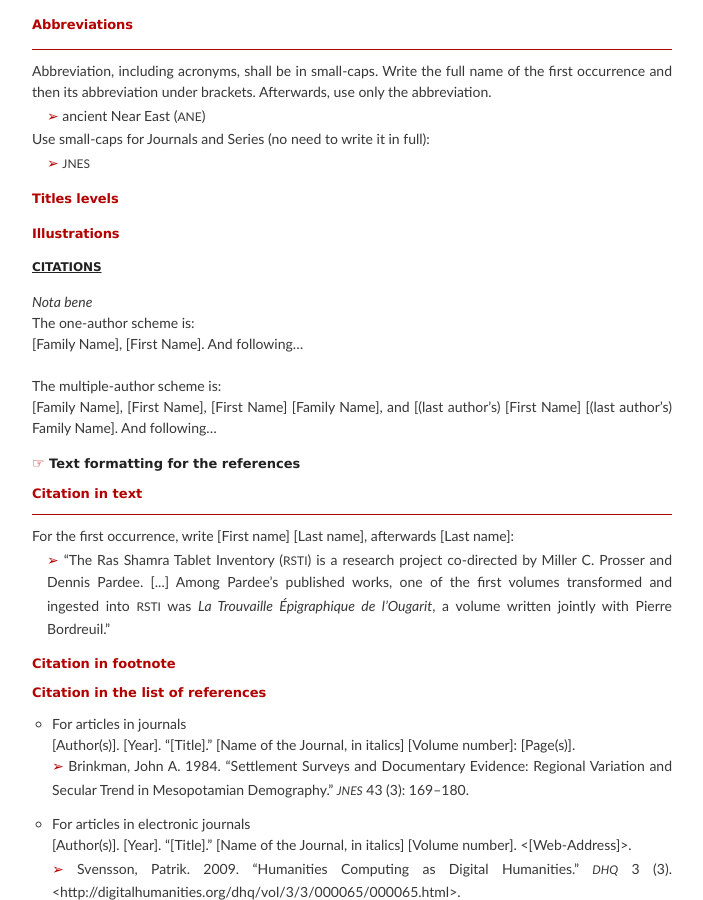
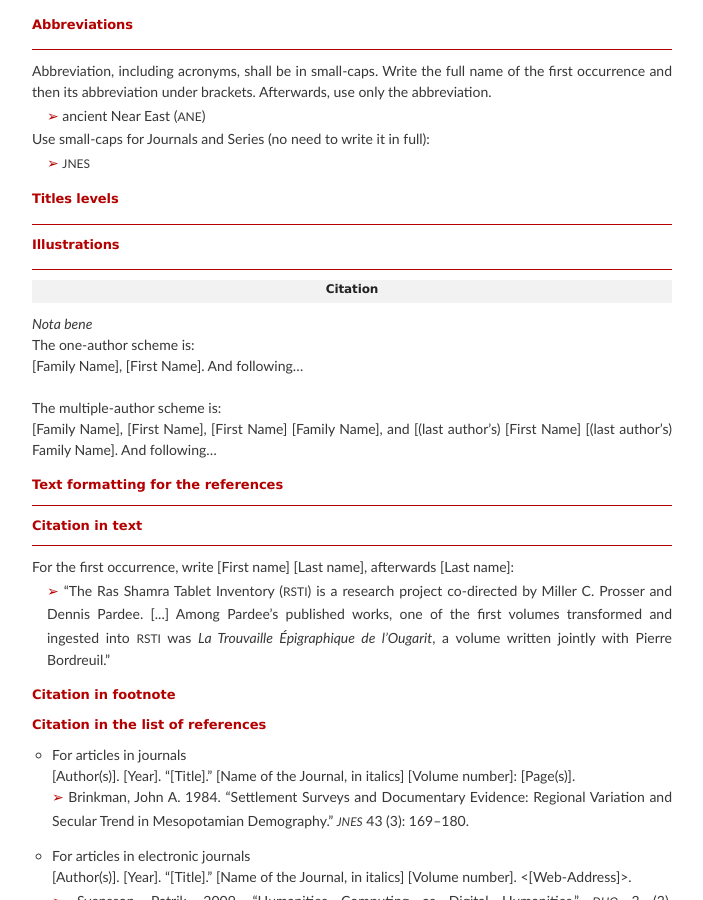
Before and after one commit to vbigot-juloux/ane-research-humanities, a Jekyll site: the page built from docs/Guidelines.md, in a window 1280 px wide and 900 px high, scrolled down 444 px. Shown: the whole window, without its empty margins (288-991 px from the left). Built offline with Jekyll 4.4.1, drawn with Linux system fonts in a browser that asks for light colours; the repository's description, which GitHub fills in, is left out.

Commit message:
Update Guidelines.md

```diff
--- a/docs/Guidelines.md
+++ b/docs/Guidelines.md
@@ -21,10 +21,12 @@ Use small-caps for Journals and Series (no need to write it in full): <br />
 <span style="color:#b30000; font-size: 14px; padding-left: 15px">&#x27A2;</span> <span style="font-variant: small-caps; font-size: 17px;">jnes</span></p>
 
 <h3 style="color:#b30000;">Titles levels</h3>
+<hr style="height:0; margin:0; background:transparent; border-bottom:0.5px solid #b30000;" />
 
 <h3 style="color:#b30000;">Illustrations</h3>
+<hr style="height:0; margin:0; background:transparent; border-bottom:0.5px solid #b30000;" />
 
-<h3 style="font-size: 12px;"><u>CITATIONS</u></h3>
+<h3 style="font-size: 12px; background-color: #f2f2f2; text-align: center">Citation</h3>
 _Nota bene_
 <br />
 The one-author scheme is:<br />
@@ -32,7 +34,8 @@ The one-author scheme is:<br />
 <br />
 The multiple-author scheme is:<br />
 [Family Name], [First Name], [First Name] [Family Name], and [(last author's) [First Name] [(last author's) Family Name]. And following...
-<h4 style="font-size: 13px"><span style="color:#b30000; font-size: 14px;">&#9758;</span> Text formatting for the references</h4>
+<h4 style="font-size: 13px; color:#b30000;">Text formatting for the references</h4>
+<hr style="height:0; margin:0; background:transparent; border-bottom:0.5px solid #b30000;" />
 
 
 <h4 style="font-size: 13px; color:#b30000;">Citation in text</h4>
```
